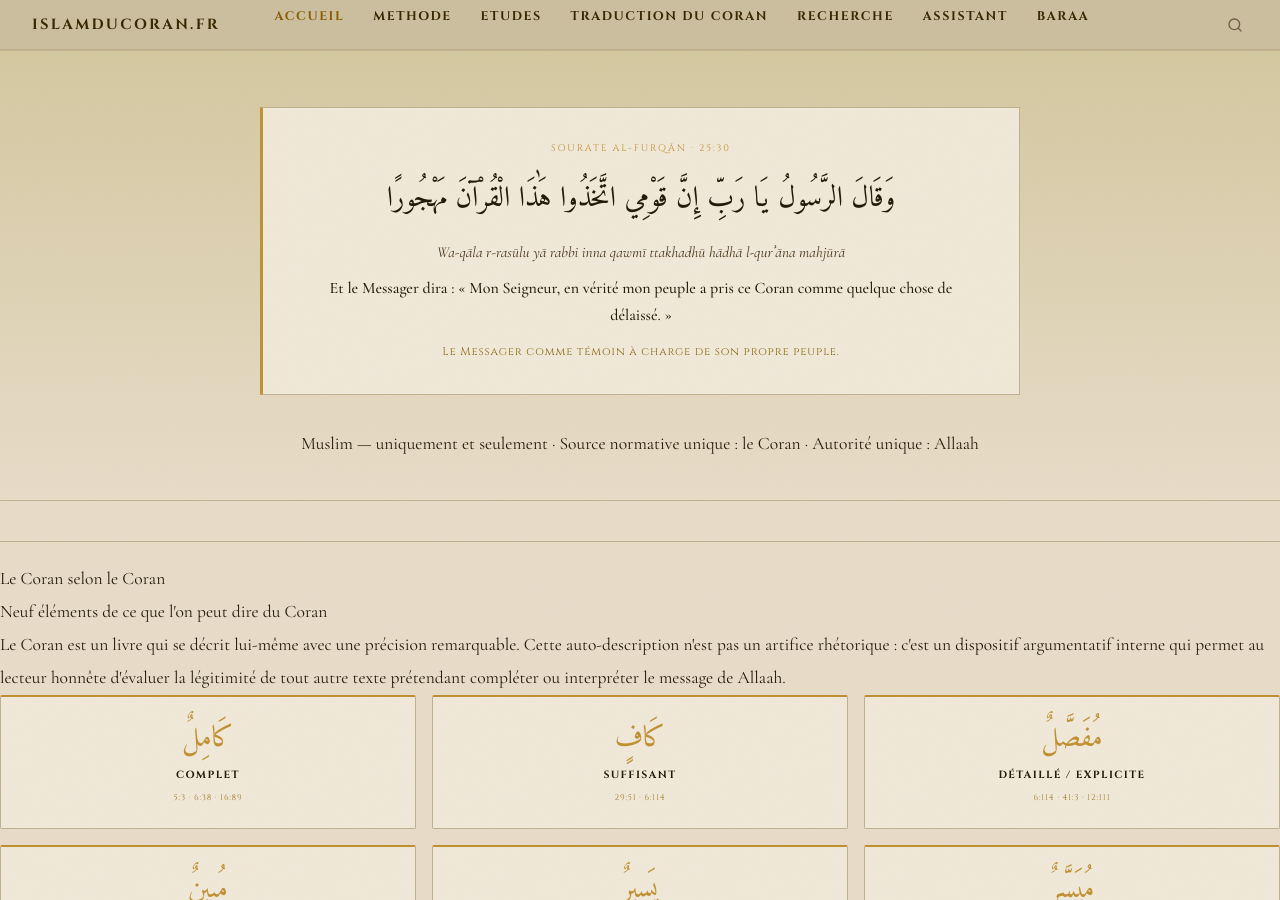
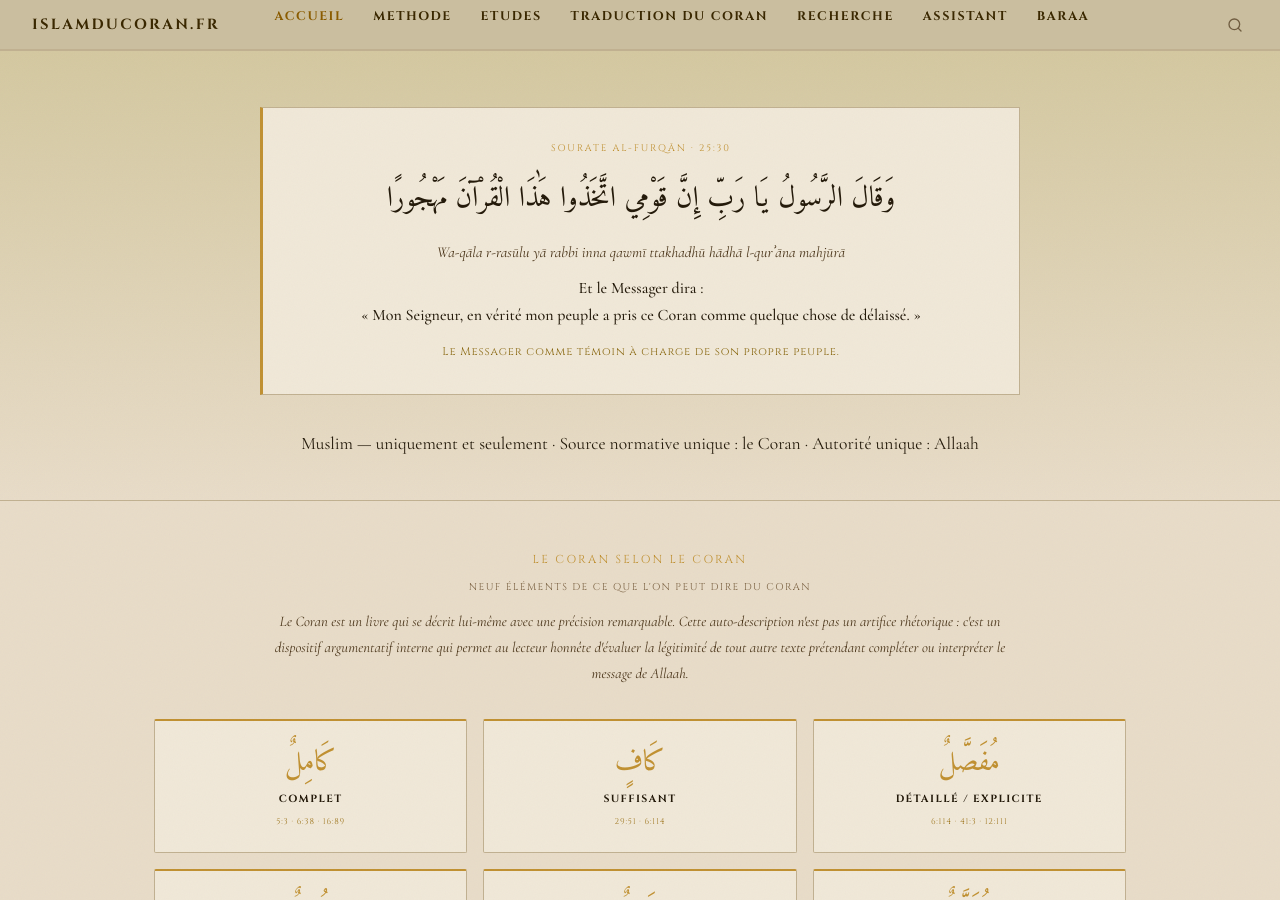
Before and after one commit to Makhuwcoder/islamducoran, a Jekyll site: the page built from index.md, in a window 1280 px wide and 900 px high. Built offline with Jekyll 4.4.1, drawn with Linux system fonts in a browser that asks for light colours.

Commit message:
Accueil: marges, classes attrs-section, retour ligne après 'dira :'

```diff
--- a/index.md
+++ b/index.md
@@ -5,24 +5,24 @@ permalink: /
 ---
 
 <!-- ═══════════════ HERO ═══════════════ -->
-<section class="hero" id="accueil">
+<section class="hero" id="accueil"><div class="accueil-wrap">
   <!-- Plainte du Nabi -->
   <div class="complaint">
     <div class="complaint-ref">Sourate Al-Furqān · 25:30</div>
     <div class="arabic-verse">وَقَالَ الرَّسُولُ يَا رَبِّ إِنَّ قَوْمِي اتَّخَذُوا هَٰذَا الْقُرْآنَ مَهْجُورًا</div>
     <div class="transliteration">Wa-qāla r-rasūlu yā rabbi inna qawmī ttakhadhū hādhā l-qurʾāna mahjūrā</div>
-    <div class="translation">Et le Messager dira : « Mon Seigneur, en vérité mon peuple a pris ce Coran comme quelque chose de délaissé. »</div>
+    <div class="translation">Et le Messager dira :<br>« Mon Seigneur, en vérité mon peuple a pris ce Coran comme quelque chose de délaissé. »</div>
     <p style="margin-top:0.8rem; font-size:0.88rem; color:var(--or); font-family:'Cinzel',serif; font-size:0.7rem; letter-spacing:0.08em;">Le Messager comme témoin à charge de son propre peuple.</p>
   </div>
 
   <div class="intro-text">Muslim — uniquement et seulement · Source normative unique : le Coran · Autorité unique : Allaah</div>
-</section>
+</div></section>
 
 <!-- ═══════════════ 9 ATTRIBUTS ═══════════════ -->
-<section class="section" style="border-bottom:1px solid var(--border);">
-  <div class="section-title">Le Coran selon le Coran</div>
-  <div class="section-heading">Neuf éléments de ce que l'on peut dire du Coran</div>
-  <div class="section-desc">Le Coran est un livre qui se décrit lui-même avec une précision remarquable. Cette auto-description n'est pas un artifice rhétorique : c'est un dispositif argumentatif interne qui permet au lecteur honnête d'évaluer la légitimité de tout autre texte prétendant compléter ou interpréter le message de Allaah.</div>
+<section class="attrs-section"><div class="accueil-wrap">
+  <div class="attrs-section-title">Le Coran selon le Coran</div>
+  <div class="attrs-section-subtitle">Neuf éléments de ce que l'on peut dire du Coran</div>
+  <div class="attrs-section-desc">Le Coran est un livre qui se décrit lui-même avec une précision remarquable. Cette auto-description n'est pas un artifice rhétorique : c'est un dispositif argumentatif interne qui permet au lecteur honnête d'évaluer la légitimité de tout autre texte prétendant compléter ou interpréter le message de Allaah.</div>
 
   <div class="attrs-grid">
     <div class="attr-card">
@@ -76,7 +76,7 @@ permalink: /
     Méthode : linguistique arabe classique · Référence : Lisān al-ʿArab · Maqāyīs · Kitāb al-ʿAyn<br>
     Aucun hadith · Aucun fiqh · Aucun tafsir traditionnel — Le Coran témoigne de lui-même
   </p>
-</section>
+</div></section>
 
 <!-- ═══════════════ BARAA ═══════════════ -->
 <div class="baraa">
@@ -335,17 +335,17 @@ permalink: /
         <div class="verse-trans">Sauf ceux qui retournent, rectifient et déclarent — ceux-là, Je reçois leur retour. Et c'est Moi al-tawwāb al-raḥīm.</div>
 
         <div style="display:grid; grid-template-columns:repeat(3,1fr); gap:1rem; margin-top:1.2rem;">
-          <div style="text-align:center; padding:1rem; background:var(--bg3); border:1px solid var(--border);">
+          <div style="text-align:center; padding:1rem; background:var(--bg3); border:1px solid var(--bg5);">
             <div style="font-family:'Amiri',serif; font-size:1.5rem; color:var(--or); direction:rtl;">تَابُوا</div>
             <div style="font-family:'Cinzel',serif; font-size:0.65rem; letter-spacing:0.1em; color:var(--or-dim); margin:0.3rem 0;">1ʳᵉ condition · tābū</div>
             <p style="font-size:0.85rem;">Retourner — mouvement intérieur de réorientation. Se détourner de la direction précédente.</p>
           </div>
-          <div style="text-align:center; padding:1rem; background:var(--bg3); border:1px solid var(--border);">
+          <div style="text-align:center; padding:1rem; background:var(--bg3); border:1px solid var(--bg5);">
             <div style="font-family:'Amiri',serif; font-size:1.5rem; color:var(--or); direction:rtl;">أَصْلَحُوا</div>
             <div style="font-family:'Cinzel',serif; font-size:0.65rem; letter-spacing:0.1em; color:var(--or-dim); margin:0.3rem 0;">2ᵉ condition · aṣlaḥū</div>
             <p style="font-size:0.85rem;">Rectifier — corriger activement ce qui était déréglé. Non pas regretter, mais défaire le désordre.</p>
           </div>
-          <div style="text-align:center; padding:1rem; background:var(--bg3); border:1px solid var(--border);">
+          <div style="text-align:center; padding:1rem; background:var(--bg3); border:1px solid var(--bg5);">
             <div style="font-family:'Amiri',serif; font-size:1.5rem; color:var(--or); direction:rtl;">بَيَّنُوا</div>
             <div style="font-family:'Cinzel',serif; font-size:0.65rem; letter-spacing:0.1em; color:var(--or-dim); margin:0.3rem 0;">3ᵉ condition · bayyinū</div>
             <p style="font-size:0.85rem;">Déclarer — rendre manifeste ce qui était voilé. Acte public, externe, irréductible au seul regret privé.</p>
@@ -365,20 +365,20 @@ permalink: /
         <div>
           <h3 class="or">Ce site est</h3>
           <ul style="list-style:none; padding:0;">
-            <li style="padding:0.3rem 0; border-bottom:1px solid var(--border); font-size:0.9rem;">✦ Un acte de bayān — de déclaration de ce que le texte dit</li>
-            <li style="padding:0.3rem 0; border-bottom:1px solid var(--border); font-size:0.9rem;">✦ Une lecture du Coran par lui-même, en arabe classique</li>
-            <li style="padding:0.3rem 0; border-bottom:1px solid var(--border); font-size:0.9rem;">✦ Une cartographie honnête du dit, du non-dit et du silence</li>
-            <li style="padding:0.3rem 0; border-bottom:1px solid var(--border); font-size:0.9rem;">✦ Un outil de compréhension, non de législation</li>
+            <li style="padding:0.3rem 0;  font-size:0.9rem;">✦ Un acte de bayān — de déclaration de ce que le texte dit</li>
+            <li style="padding:0.3rem 0;  font-size:0.9rem;">✦ Une lecture du Coran par lui-même, en arabe classique</li>
+            <li style="padding:0.3rem 0;  font-size:0.9rem;">✦ Une cartographie honnête du dit, du non-dit et du silence</li>
+            <li style="padding:0.3rem 0;  font-size:0.9rem;">✦ Un outil de compréhension, non de législation</li>
             <li style="padding:0.3rem 0; font-size:0.9rem;">✦ Un travail ouvert, en cours, corrigible</li>
           </ul>
         </div>
         <div>
           <h3 style="color:#a05040;">Ce site n'est pas</h3>
           <ul style="list-style:none; padding:0;">
-            <li style="padding:0.3rem 0; border-bottom:1px solid var(--border); font-size:0.9rem;">✗ Une nouvelle école de pensée ou un mouvement</li>
-            <li style="padding:0.3rem 0; border-bottom:1px solid var(--border); font-size:0.9rem;">✗ Un jugement sur les croyants ou les traditions</li>
-            <li style="padding:0.3rem 0; border-bottom:1px solid var(--border); font-size:0.9rem;">✗ Une source de fatwas ou de prescriptions</li>
-            <li style="padding:0.3rem 0; border-bottom:1px solid var(--border); font-size:0.9rem;">✗ Une prétention à l'autorité religieuse</li>
+            <li style="padding:0.3rem 0;  font-size:0.9rem;">✗ Une nouvelle école de pensée ou un mouvement</li>
+            <li style="padding:0.3rem 0;  font-size:0.9rem;">✗ Un jugement sur les croyants ou les traditions</li>
+            <li style="padding:0.3rem 0;  font-size:0.9rem;">✗ Une source de fatwas ou de prescriptions</li>
+            <li style="padding:0.3rem 0;  font-size:0.9rem;">✗ Une prétention à l'autorité religieuse</li>
             <li style="padding:0.3rem 0; font-size:0.9rem;">✗ Un substitut à la recherche personnelle</li>
           </ul>
         </div>
```
